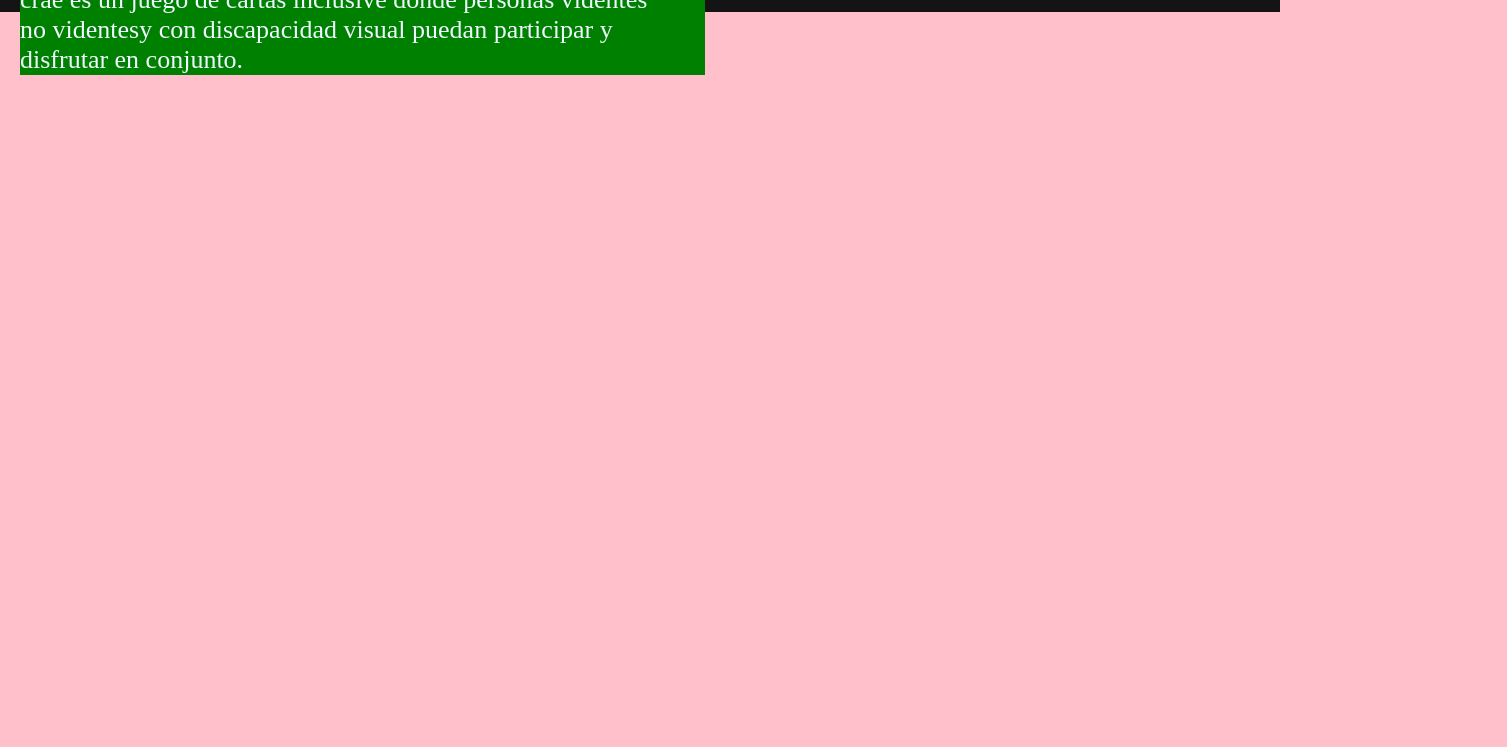
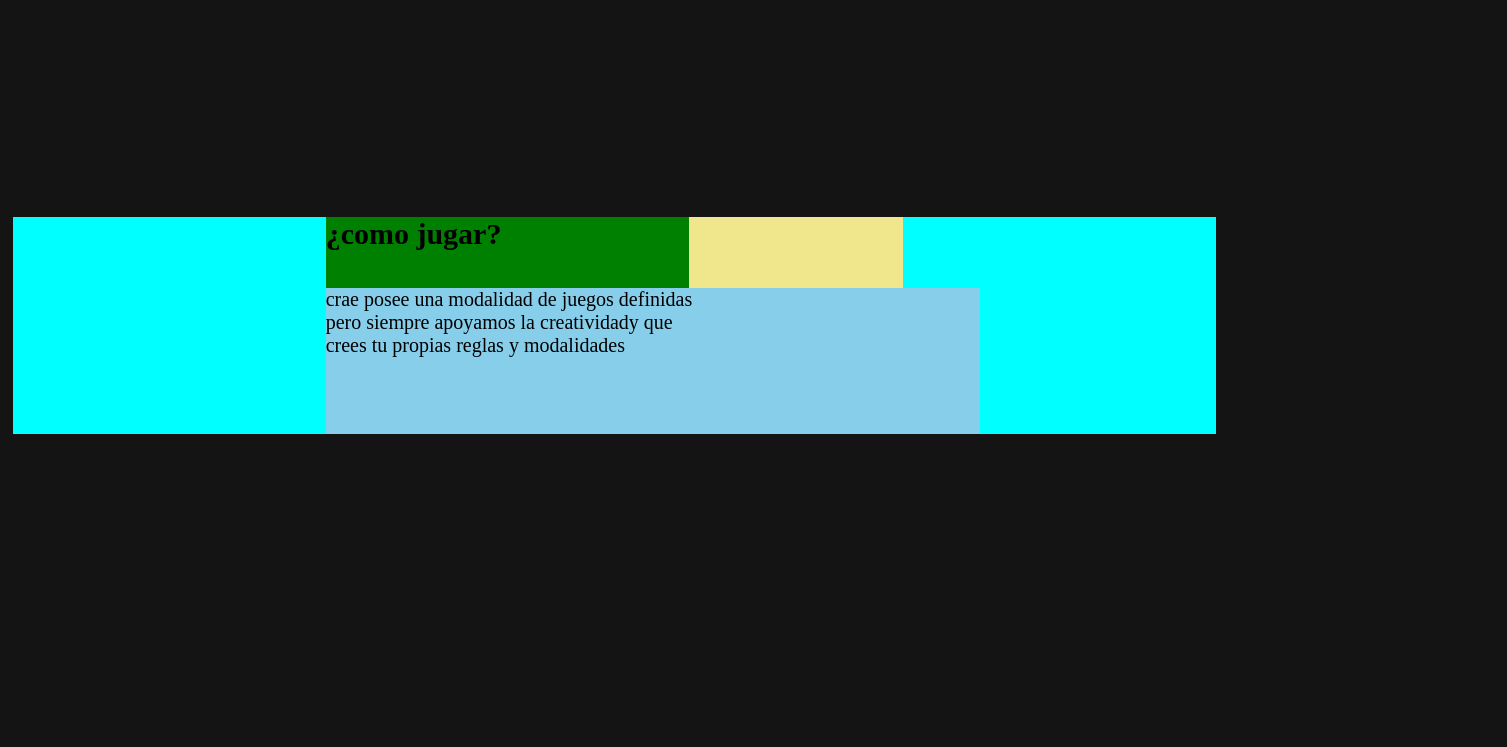
Before and after one commit to karina2025/-4H-P-gina-web-para-personas-con-dificultades-visuales, a plain HTML site: page index.html in a window 1280 px wide. Shown: the part 739-1486 px from the top of the page, 1507 px wide, since content can reach past the window. Before the commit the page ends 814 px from the top, so only its background shows below. Drawn offline with Linux system fonts and the light colour scheme.

Commit message:
feat: :construction: contrutuion css

```diff
--- a/css/style.css
+++ b/css/style.css
@@ -7,19 +7,20 @@
 }
 
 body{
-     background:pink;
+      /* background:pink;  */
+      background-color: #141414;
 
 }
 
 .header__container{
-    background:#141414;
+     background:#141414;
     display: flex;
 
 
 }
 .header__container img{
 
-background: pink;
+/* background: pink; */
 display: flex;
 align-items: end;
 
@@ -96,20 +97,28 @@ align-items: end;
 
 main{
 
-    background:#141414
+     background:#141414;
+    margin: 5%;
+    margin-top: 5%;
+    margin-block-start: 0%;
+    margin-left: 1%;
+    margin-right: 5%;
+
 
 }
 
 .div__espan {
-    background: lightcoral;
+    /* background: lightcoral; */
     color: aliceblue;
     font-size: 56.4px;
     margin: 20px;
     width: 685px;
     height: 91px;
+    margin-bottom: 10%;
+    margin-left: 10%;
 }
 .div__espan p{
-    background: green;
+    /* background: green; */
     font-size: 26px;
     margin: 0px;
 }
@@ -117,10 +126,11 @@ main{
 
 .div__titulo{
     /* background: darkcyan; */
-    /* background: khaki; */
+     /* background: khaki;
     margin: 10%;
-    margin-top: auto;
+    /* margin-top: 30%%; */
     margin-right: 20px;
+    gap: 10px;
     margin-left: 0px;
     width: 707px;
     height: 391px;
@@ -133,3 +143,40 @@ main{
     margin: auto;
     margin-left: 20%;
 }
+
+.intrucciones{
+
+    background-color: aqua;
+
+}
+
+.intruciones h2{
+    background: khaki;
+    font-size: 64px;
+    width: 363px;
+    height: 71px;
+
+}
+
+.div__orden{
+
+    background: khaki;
+    font-size: 20px;
+    margin: 26%;
+
+}
+
+.div__orden h2{
+    background: green;
+    width: 363px;
+    height:71px ;
+
+}
+
+.div__orden p{
+
+    background: skyblue;
+    width: 654px;
+    height: 146px;
+
+}
--- a/index.html
+++ b/index.html
@@ -34,6 +34,13 @@
             <p>crae es un juego de cartas inclusive donde personas videntes <br> no videntesy con discapacidad visual puedan participar y disfrutar en conjunto.</p>
         </div>
 
+        <div class="intrucciones">
+            <div class="div__orden">
+            <h2>¿como jugar?</h2>
+            <p>crae posee una modalidad de juegos definidas <br>pero siempre apoyamos la creatividady que <br>crees tu propias reglas y modalidades</p>
+        </div>
+    </div>
+
     </main>
 </body>
 </html>
```
Also changed, not shown: storage/img/comprar.svg (added).
